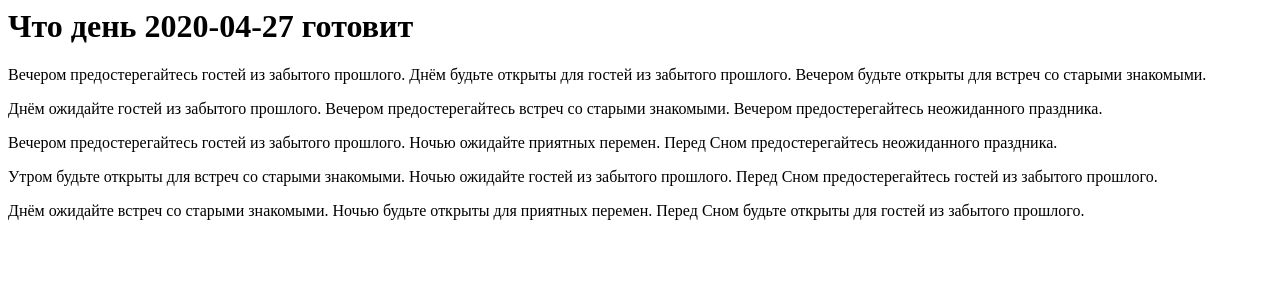
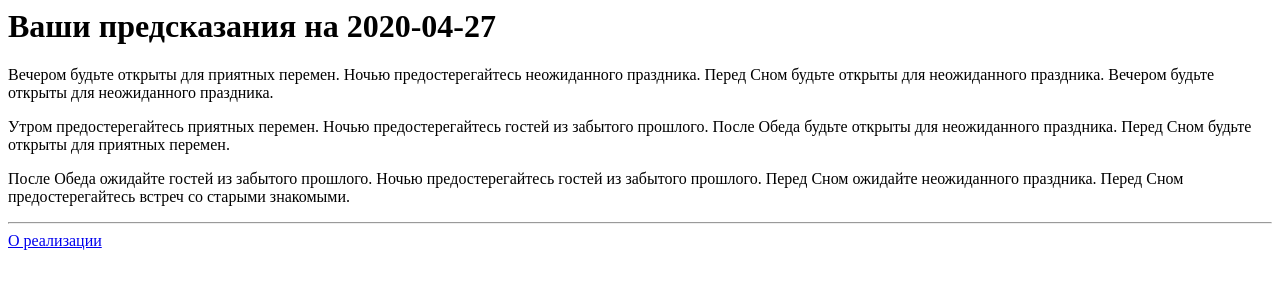
Before and after one commit to vadimzelin0/web_tests, a plain HTML site: page index.html in a window 1280 px wide. Drawn offline with Linux system fonts and the light colour scheme.

Commit message:
Updated generated index.html

```diff
--- a/index.html
+++ b/index.html
@@ -4,11 +4,10 @@
 		<title>Гороскоп на сегодня</title>
 	</head>
 	<body>
-		<h1>Что день 2020-04-27 готовит</h1>
-		<p>Вечером предостерегайтесь гостей из забытого прошлого. Днём будьте открыты для гостей из забытого прошлого. Вечером будьте открыты для встреч со старыми знакомыми. </p>
-		<p>Днём ожидайте гостей из забытого прошлого. Вечером предостерегайтесь встреч со старыми знакомыми. Вечером предостерегайтесь неожиданного праздника. </p>
-		<p>Вечером предостерегайтесь гостей из забытого прошлого. Ночью ожидайте приятных перемен. Перед Сном предостерегайтесь неожиданного праздника. </p>
-		<p>Утром будьте открыты для встреч со старыми знакомыми. Ночью ожидайте гостей из забытого прошлого. Перед Сном предостерегайтесь гостей из забытого прошлого. </p>
-		<p>Днём ожидайте встреч со старыми знакомыми. Ночью будьте открыты для приятных перемен. Перед Сном будьте открыты для гостей из забытого прошлого. </p>
-	</body>
+		<h1>Ваши предсказания на 2020-04-27</h1>
+		<p>Вечером будьте открыты для приятных перемен. Ночью предостерегайтесь неожиданного праздника. Перед Сном будьте открыты для неожиданного праздника. Вечером будьте открыты для неожиданного праздника. </p>
+		<p>Утром предостерегайтесь приятных перемен. Ночью предостерегайтесь гостей из забытого прошлого. После Обеда будьте открыты для неожиданного праздника. Перед Сном будьте открыты для приятных перемен. </p>
+		<p>После Обеда ожидайте гостей из забытого прошлого. Ночью предостерегайтесь гостей из забытого прошлого. Перед Сном ожидайте неожиданного праздника. Перед Сном предостерегайтесь встреч со старыми знакомыми. </p>
+		<hr>
+		<a href='about.html'>О реализации</a></body>
 </html>
```
